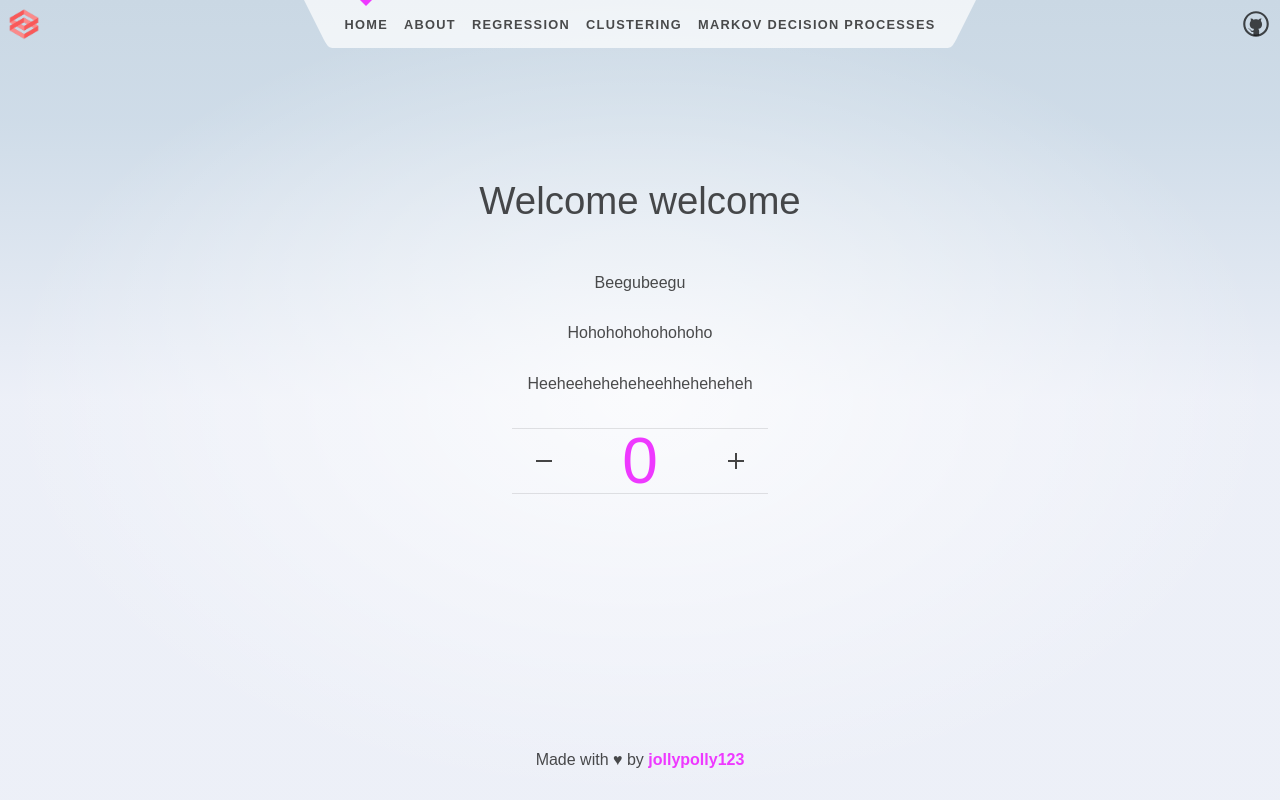
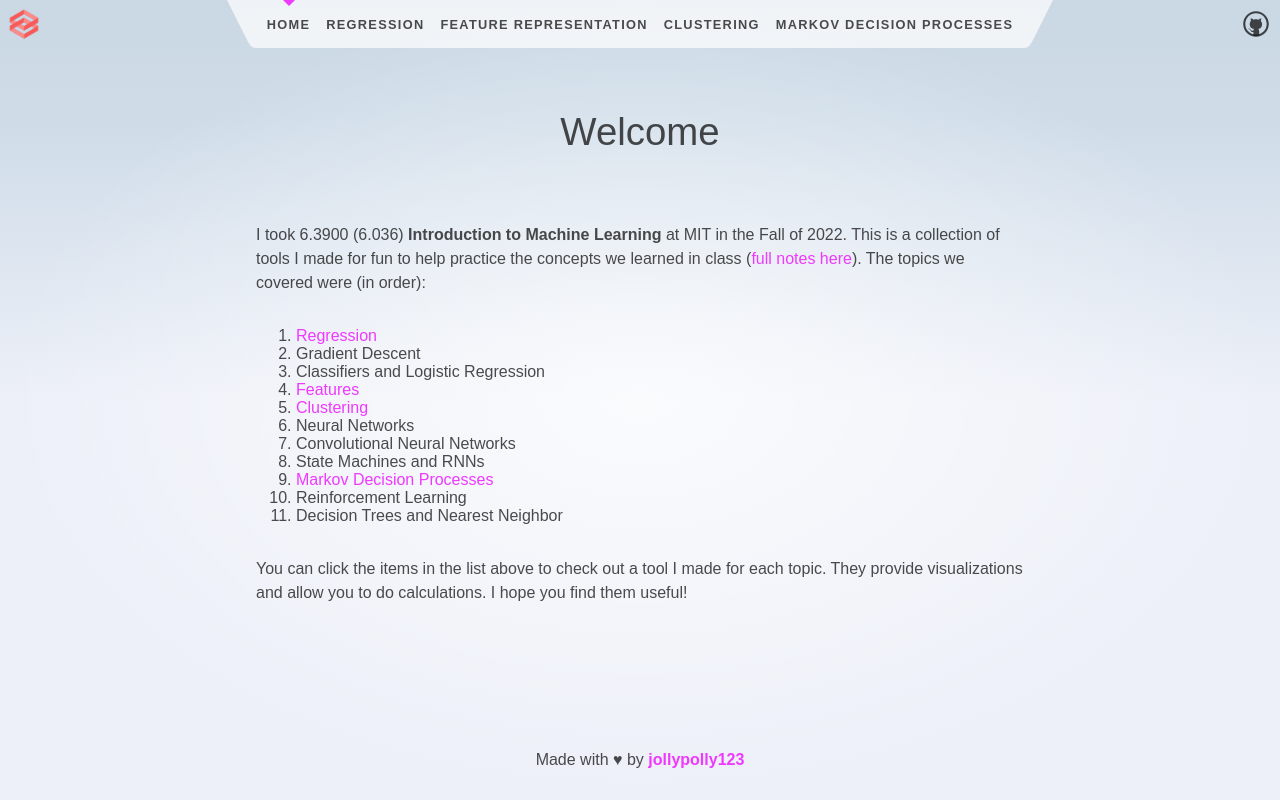
Before and after one commit to jollypolly123/mlviz, a SvelteKit app: page / in a window 1280 px wide. Built offline with nearby package versions, Linux system fonts and the light colour scheme.

Commit message:
add pages

```diff
--- a/src/lib/components/markov-decision-processes/MDP.svelte
+++ b/src/lib/components/markov-decision-processes/MDP.svelte
@@ -2,7 +2,8 @@
     let cy: cytoscape.Core;
 
     export function loadGraph(){
-        alert("Coming soon!")
+        alert("Coming soon!");
+        // TODO
         // var element = document.createElement("input");
         // element.type = "file";
         // element.onchange = function(event) {
--- a/src/routes/+page.svelte
+++ b/src/routes/+page.svelte
@@ -1,5 +1,4 @@
 <script>
-	import Counter from './Counter.svelte';
 	import welcome from '$lib/images/svelte-welcome.webp';
 	import welcome_fallback from '$lib/images/svelte-welcome.png';
 </script>
@@ -16,14 +15,34 @@
 				<source srcset={welcome} type="image/webp" />
 				<img src={welcome_fallback} alt="Welcome" />
 			</picture> -->
-			Welcome welcome
+			Welcome
 		</span>
 	</h1>
 
-	<p>Beegubeegu</p>
-	<h2>Hohohohohohohoho</h2>
-	<p>Heeheeheheheheehheheheheh</p>
-	<Counter />
+	<div class="text-column">
+		<p>
+			I took 6.3900 (6.036) <strong>Introduction to Machine Learning</strong> at MIT in the Fall of 2022. This is a collection of tools I made for fun to help practice the concepts we learned in class (<a href="https://introml.mit.edu/_static/fall22/LectureNotes/6_390_lecture_notes_fall2022.pdf">full notes here</a>). The topics we covered were (in order):
+		</p>
+
+		<ol>
+			<li><a href="/regression">Regression</a></li>
+			<li>Gradient Descent</li>
+			<li>Classifiers and Logistic Regression</li>
+			<li><a href="/feature-representation">Features</a></li>
+			<li><a href="/clustering">Clustering</a></li>
+			<li>Neural Networks</li>
+			<li>Convolutional Neural Networks</li>
+			<li>State Machines and RNNs</li>
+			<li><a href="/markov-decision-processes">Markov Decision Processes</a></li>
+			<li>Reinforcement Learning</li>
+			<li>Decision Trees and Nearest Neighbor</li>
+		</ol>
+
+		<p>
+			You can click the items in the list above to check out a tool I made for each topic. They provide visualizations and allow you to do calculations. I hope you find them useful!
+		</p>
+
+	</div>
 </section>
 
 <style>
--- a/src/routes/Counter.svelte
+++ /dev/null
@@ -1,102 +0,0 @@
-<script lang="ts">
-	import { spring } from 'svelte/motion';
-
-	let count = 0;
-
-	const displayed_count = spring();
-	$: displayed_count.set(count);
-	$: offset = modulo($displayed_count, 1);
-
-	function modulo(n: number, m: number) {
-		// handle negative numbers
-		return ((n % m) + m) % m;
-	}
-</script>
-
-<div class="counter">
-	<button on:click={() => (count -= 1)} aria-label="Decrease the counter by one">
-		<svg aria-hidden="true" viewBox="0 0 1 1">
-			<path d="M0,0.5 L1,0.5" />
-		</svg>
-	</button>
-
-	<div class="counter-viewport">
-		<div class="counter-digits" style="transform: translate(0, {100 * offset}%)">
-			<strong class="hidden" aria-hidden="true">{Math.floor($displayed_count + 1)}</strong>
-			<strong>{Math.floor($displayed_count)}</strong>
-		</div>
-	</div>
-
-	<button on:click={() => (count += 1)} aria-label="Increase the counter by one">
-		<svg aria-hidden="true" viewBox="0 0 1 1">
-			<path d="M0,0.5 L1,0.5 M0.5,0 L0.5,1" />
-		</svg>
-	</button>
-</div>
-
-<style>
-	.counter {
-		display: flex;
-		border-top: 1px solid rgba(0, 0, 0, 0.1);
-		border-bottom: 1px solid rgba(0, 0, 0, 0.1);
-		margin: 1rem 0;
-	}
-
-	.counter button {
-		width: 2em;
-		padding: 0;
-		display: flex;
-		align-items: center;
-		justify-content: center;
-		border: 0;
-		background-color: transparent;
-		touch-action: manipulation;
-		font-size: 2rem;
-	}
-
-	.counter button:hover {
-		background-color: var(--color-bg-1);
-	}
-
-	svg {
-		width: 25%;
-		height: 25%;
-	}
-
-	path {
-		vector-effect: non-scaling-stroke;
-		stroke-width: 2px;
-		stroke: #444;
-	}
-
-	.counter-viewport {
-		width: 8em;
-		height: 4em;
-		overflow: hidden;
-		text-align: center;
-		position: relative;
-	}
-
-	.counter-viewport strong {
-		position: absolute;
-		display: flex;
-		width: 100%;
-		height: 100%;
-		font-weight: 400;
-		color: var(--color-theme-1);
-		font-size: 4rem;
-		align-items: center;
-		justify-content: center;
-	}
-
-	.counter-digits {
-		position: absolute;
-		width: 100%;
-		height: 100%;
-	}
-
-	.hidden {
-		top: -100%;
-		user-select: none;
-	}
-</style>
--- a/src/routes/Header.svelte
+++ b/src/routes/Header.svelte
@@ -19,15 +19,17 @@
 			<li aria-current={$page.url.pathname === '/' ? 'page' : undefined}>
 				<a href="/">Home</a>
 			</li>
-			<li aria-current={$page.url.pathname === '/about' ? 'page' : undefined}>
+			<!-- <li aria-current={$page.url.pathname === '/about' ? 'page' : undefined}>
 				<a href="/about">About</a>
-			</li>
+			</li> -->
 			<!-- <li aria-current={$page.url.pathname.startsWith('/sverdle') ? 'page' : undefined}>
 				<a href="/sverdle">Sverdle</a>
 			</li> -->
 			<li aria-current={$page.url.pathname.startsWith('/regression') ? 'page' : undefined}>
 				<a href="/regression">Regression</a>
 			</li>
+			<li aria-current={$page.url.pathname.startsWith('/feature-representation') ? 'page' : undefined}>
+				<a href="/feature-representation">Feature Representation</a>
 			<li aria-current={$page.url.pathname.startsWith('/clustering') ? 'page' : undefined}>
 				<a href="/clustering">Clustering</a>
 			</li>
--- a/src/routes/about/+page.svelte
+++ b/src/routes/about/+page.svelte
@@ -7,7 +7,7 @@
 	<h1>About MLViz</h1>
 
 	<p>
-		I took 6.3900 (6.036) <strong>Introduction to Machine Learning</strong> at MIT in the Fall of 2022. This is a collection of tools I made for fun to help practice the concepts we learned in class. The topics we covered were (in order):
+		I took 6.3900 (6.036) <strong>Introduction to Machine Learning</strong> at MIT in the Fall of 2022. This is a collection of tools I made for fun to help practice the concepts we learned in class (<a href="https://introml.mit.edu/_static/fall22/LectureNotes/6_390_lecture_notes_fall2022.pdf">full notes here</a>). The topics we covered were (in order):
 	</p>
 
 	<ol>
--- a/src/routes/markov-decision-processes/mdp.ts
+++ b/src/routes/markov-decision-processes/mdp.ts
@@ -32,6 +32,10 @@ export class MDP {
 		this[category] = input;
 	}
 
+	// train(props) {
+
+	// }
+
 	clear() {
 		Object.keys(this.states).forEach(key => delete this.states[key]);
 		Object.keys(this.transitions).forEach(key => delete this.transitions[key]);
```
Also changed, not shown: src/lib/components/Tags.svelte (+7 -4 lines), src/routes/feature-representation/+page.svelte (added, +17 -0 lines), src/routes/markov-decision-processes/+page.svelte (+71 -37 lines), tests/mdp.ts (added, +1 -0 lines), tests/test.ts (+3 -3 lines).
